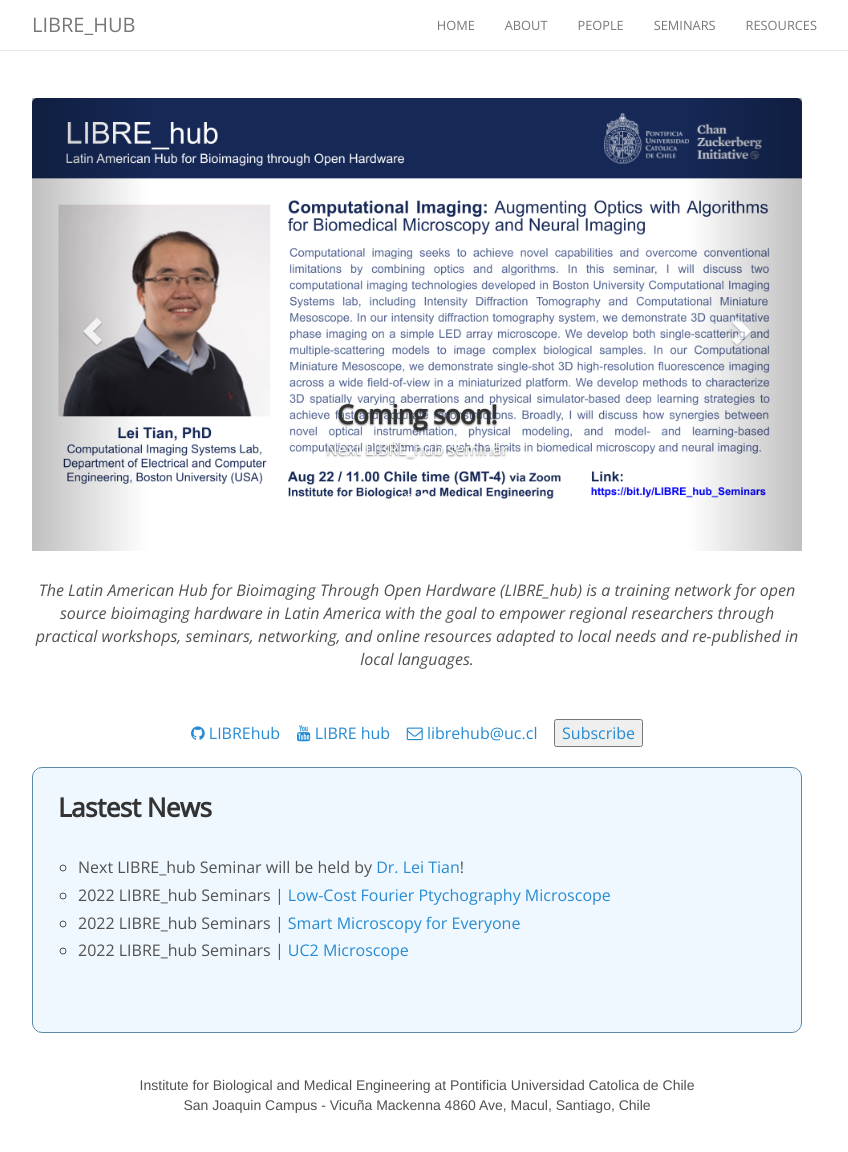
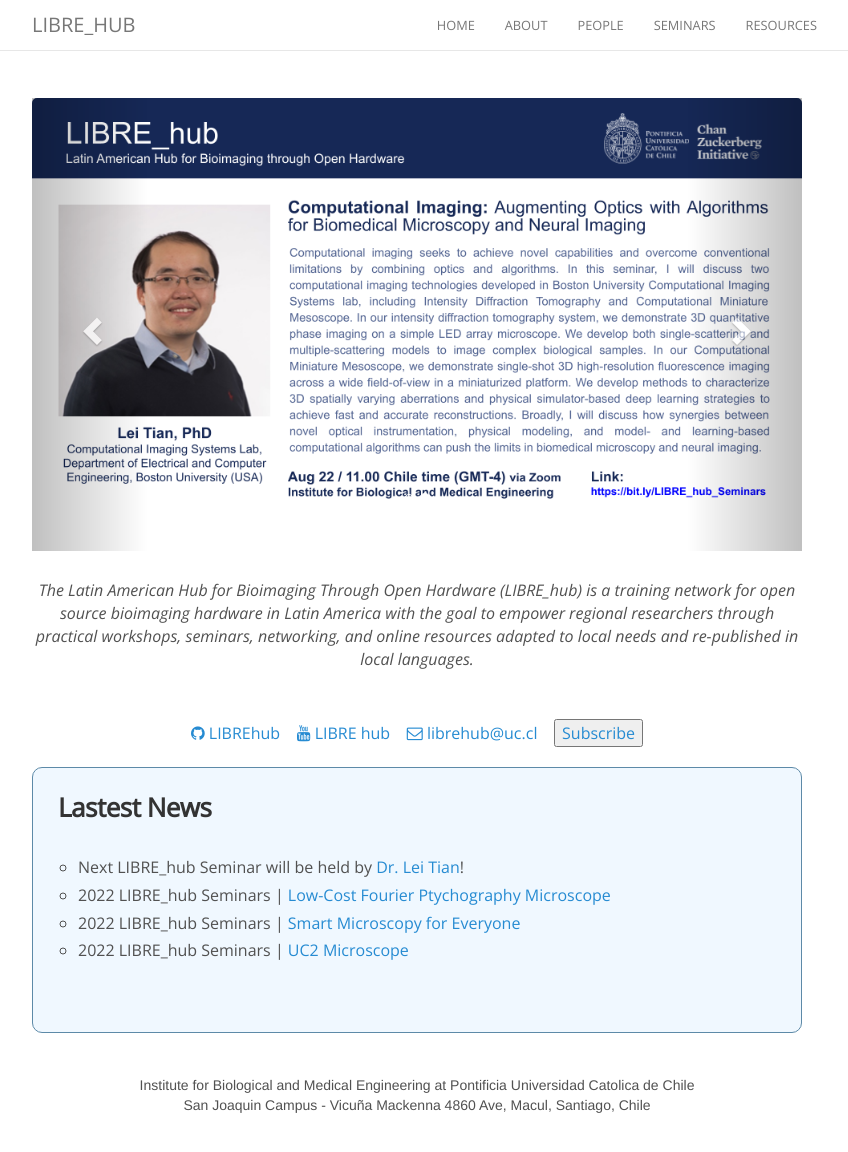
Before and after one commit to LIBREhub/LIBREhub.github.io, a Jekyll site: the page built from index.html, in a window 1280 px wide and 1238 px high. Shown: the top 1152 px of the window, without its empty margins (223-1071 px from the left). Built offline with Jekyll 4.4.1, drawn with Linux system fonts in a browser that asks for light colours; nearby versions of some CDN libraries; comment, search, counter and statistics services are not loaded.

Commit message:
Update index.html

```diff
--- a/index.html
+++ b/index.html
@@ -18,19 +18,11 @@ layout: default
           <div class="carousel-inner">
             <div class="item active">
               <img src="/images/others/open_flexure_gosh2017.jpg" alt="Intro">
-              <div class="carousel-caption">
-                <h3>Welcome to our site!</h3>
-                <p>LIBRE_hub - Official Website</p>
-              </div>
             </div>
 
             <div class="item">
-              <img src="/images/seminars/tian_talk_pic2.png" alt="Seminar">
-              <div class="carousel-caption">
-                <h3>Coming soon!</h3>
-                <p>Next LIBRE_hub seminar</p>
-              </div>
-            </div>
+              <a href="https://librehub.github.io/2022/08/11/next-seminar.html" target="_blank"><img src="/images/seminars/tian_talk_pic2.png" alt="Seminar"></a>
+             </div>
           </div>
 
           <!-- Left and right controls -->
```
